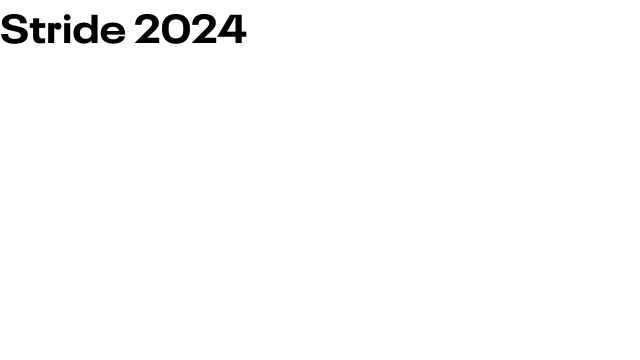
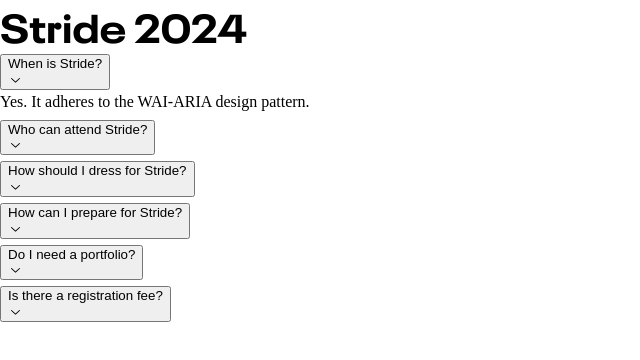
Before and after one commit to ucsddesignco/stride2024, a Next.js app: page / in a window 1280 px wide. Shown: the top 360 px of the page, without its empty margins (0-640 px from the left). Built offline with nearby package versions, Linux system fonts and the light colour scheme; a web font is replaced by a local one.

Commit message:
basic accordion setup

```diff
--- a/src/app/page.tsx
+++ b/src/app/page.tsx
@@ -1,7 +1,116 @@
+import React, { ReactNode } from 'react';
+import * as Accordion from '@radix-ui/react-accordion';
+import classNames from 'classnames';
+import { ChevronDownIcon } from '@radix-ui/react-icons';
+
+interface AccordionTriggerProps
+  extends React.ComponentPropsWithoutRef<typeof Accordion.Trigger> {
+  children: ReactNode;
+  className?: string;
+}
+
+const AccordionTrigger = React.forwardRef<
+  HTMLButtonElement,
+  AccordionTriggerProps
+>(({ children, className, ...props }, forwardedRef) => (
+  <Accordion.Header className="AccordionHeader">
+    <Accordion.Trigger
+      className={classNames('AccordionTrigger', className)}
+      ref={forwardedRef}
+      id={props.id} // Apply individual props directly
+      aria-expanded={props['aria-expanded']}
+      onClick={props.onClick}
+      // Repeat for other props as needed
+    >
+      {children}
+      <ChevronDownIcon className="AccordionChevron" aria-hidden />
+    </Accordion.Trigger>
+  </Accordion.Header>
+));
+AccordionTrigger.displayName = 'AccordionTrigger';
+
+interface AccordionContentProps
+  extends React.ComponentPropsWithoutRef<typeof Accordion.Content> {
+  children: ReactNode;
+  className?: string;
+}
+
+const AccordionContent = React.forwardRef<
+  HTMLDivElement,
+  AccordionContentProps
+>(({ children, className, ...props }, forwardedRef) => (
+  <Accordion.Content
+    className={classNames('AccordionContent', className)}
+    ref={forwardedRef}
+    id={props.id} // Apply individual props directly
+    // Repeat for other props as needed
+  >
+    <div className="AccordionContentText">{children}</div>
+  </Accordion.Content>
+));
+AccordionContent.displayName = 'AccordionContent';
+
 export default function Home() {
   return (
     <main>
       <h1>Stride 2024</h1>
+      <Accordion.Root
+        className="AccordionRoot"
+        type="single"
+        defaultValue="item-1"
+        collapsible
+      >
+        <Accordion.Item className="AccordionItem" value="item-1">
+          <AccordionTrigger>When is Stride?</AccordionTrigger>
+          <AccordionContent>
+            Yes. It adheres to the WAI-ARIA design pattern.
+          </AccordionContent>
+        </Accordion.Item>
+
+        <Accordion.Item className="AccordionItem" value="item-2">
+          <AccordionTrigger>Who can attend Stride?</AccordionTrigger>
+          <AccordionContent>
+            Yes. It&apos;s unstyled by default, giving you freedom over the look
+            and feel.
+          </AccordionContent>
+        </Accordion.Item>
+
+        <Accordion.Item className="AccordionItem" value="item-3">
+          <AccordionTrigger>How should I dress for Stride?</AccordionTrigger>
+          <AccordionContent>
+            <div className="AccordionContentText">
+              Yes! You can animate the Accordion with CSS or JavaScript.
+            </div>
+          </AccordionContent>
+        </Accordion.Item>
+
+        <Accordion.Item className="AccordionItem" value="item-3">
+          <AccordionTrigger>How can I prepare for Stride?</AccordionTrigger>
+          <AccordionContent>
+            <div className="AccordionContentText">
+              Yes! You can animate the Accordion with CSS or JavaScript.
+            </div>
+          </AccordionContent>
+        </Accordion.Item>
+
+        <Accordion.Item className="AccordionItem" value="item-3">
+          <AccordionTrigger>Do I need a portfolio?</AccordionTrigger>
+          <AccordionContent>
+            <div className="AccordionContentText">
+              Yes! You can animate the Accordion with CSS or JavaScript.
+            </div>
+          </AccordionContent>
+        </Accordion.Item>
+
+        <Accordion.Item className="AccordionItem" value="item-3">
+          <AccordionTrigger>Is there a registration fee?</AccordionTrigger>
+          <AccordionContent>
+            <div className="AccordionContentText">
+              Yes! You can animate the Accordion with CSS or JavaScript.
+            </div>
+          </AccordionContent>
+        </Accordion.Item>
+      </Accordion.Root>
     </main>
   );
 }
--- /dev/null
+++ b/src/app/styles/styles.scss
@@ -0,0 +1,113 @@
+@import '@radix-ui/colors/black-alpha.css';
+@import '@radix-ui/colors/mauve.css';
+@import '@radix-ui/colors/violet.css';
+
+/* reset */
+button,
+h3 {
+  all: unset;
+}
+
+.faq-accordion {
+  max-width: fit-content;
+  margin-left: auto;
+  margin-right: auto;
+}
+
+/* Accordion Styling */
+
+.AccordionRoot {
+  border-radius: 6px;
+  width: 300px;
+  background-color: var(--mauve-6);
+  box-shadow: 0 2px 10px var(--black-a4);
+}
+
+.AccordionItem {
+  overflow: hidden;
+  margin-top: 1px;
+}
+
+.AccordionItem:first-child {
+  margin-top: 0;
+  border-top-left-radius: 4px;
+  border-top-right-radius: 4px;
+}
+
+.AccordionItem:last-child {
+  border-bottom-left-radius: 4px;
+  border-bottom-right-radius: 4px;
+}
+
+.AccordionItem:focus-within {
+  position: relative;
+  z-index: 1;
+  box-shadow: 0 0 0 2px var(--mauve-12);
+}
+
+.AccordionHeader {
+  display: flex;
+}
+
+.AccordionTrigger {
+  font-family: inherit;
+  background-color: transparent;
+  padding: 0 20px;
+  height: 45px;
+  flex: 1;
+  display: flex;
+  align-items: center;
+  justify-content: space-between;
+  font-size: 15px;
+  line-height: 1;
+  color: var(--violet-11);
+  box-shadow: 0 1px 0 var(--mauve-6);
+  background-color: white;
+}
+
+.AccordionTrigger:hover {
+  background-color: var(--mauve-2);
+}
+
+.AccordionContent {
+  overflow: hidden;
+  font-size: 15px;
+  color: var(--mauve-11);
+  background-color: var(--mauve-2);
+}
+.AccordionContent[data-state='open'] {
+  animation: slideDown 300ms cubic-bezier(0.87, 0, 0.13, 1);
+}
+.AccordionContent[data-state='closed'] {
+  animation: slideUp 300ms cubic-bezier(0.87, 0, 0.13, 1);
+}
+
+.AccordionContentText {
+  padding: 15px 20px;
+}
+
+.AccordionChevron {
+  color: var(--violet-10);
+  transition: transform 300ms cubic-bezier(0.87, 0, 0.13, 1);
+}
+.AccordionTrigger[data-state='open'] > .AccordionChevron {
+  transform: rotate(180deg);
+}
+
+@keyframes slideDown {
+  from {
+    height: 0;
+  }
+  to {
+    height: var(--radix-accordion-content-height);
+  }
+}
+
+@keyframes slideUp {
+  from {
+    height: var(--radix-accordion-content-height);
+  }
+  to {
+    height: 0;
+  }
+}
```
Also changed, not shown: package.json (+7 -1 lines), 1 other file (tests, documents, lock files or other folders).
